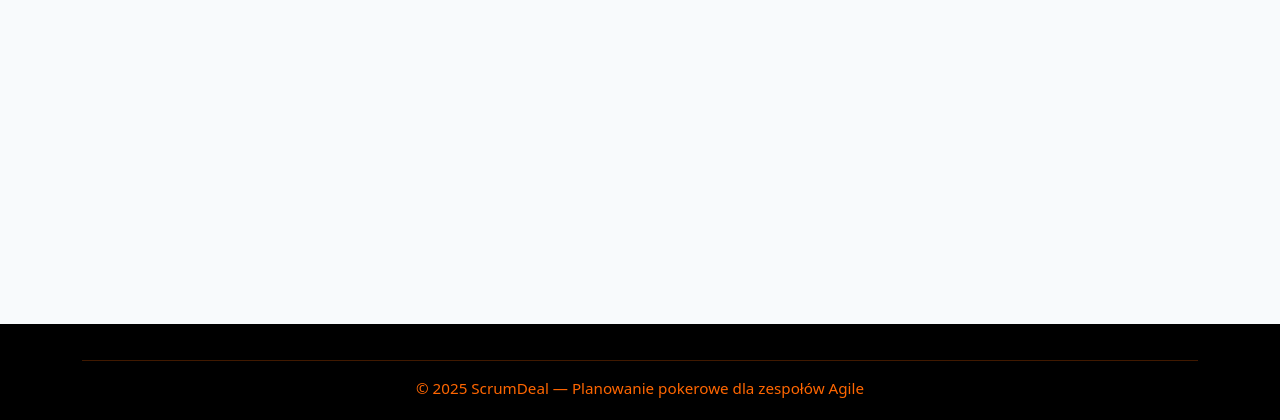
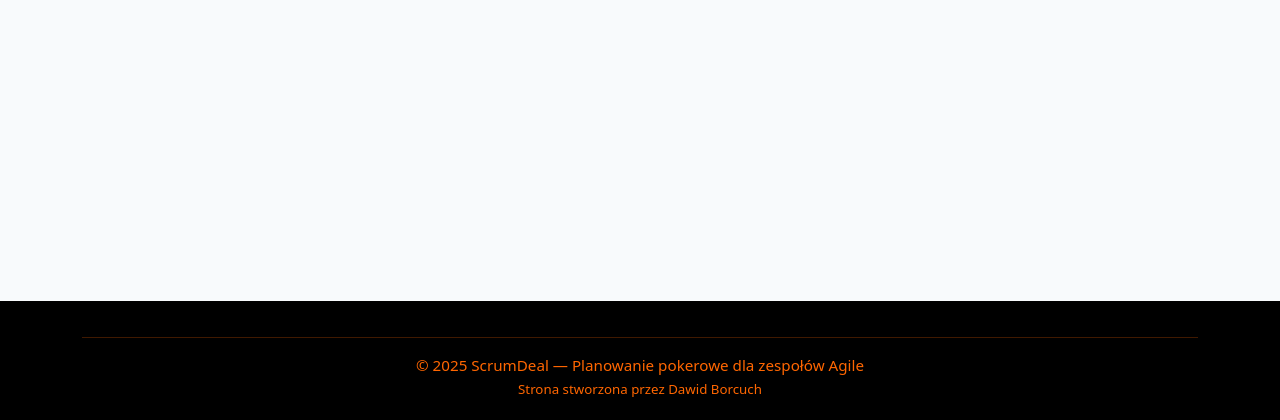
Before and after one commit to dawidborcuch/scrum_deal, a Django app: template poker/templates/poker/base.html in a window 1280 px wide. Shown: the part 380-800 px from the top of the page. Run offline with Django 5.2, Linux system fonts and the light colour scheme; the template is opened without the code that fills it, so the values that code supplies are empty.

Commit message:
Dodano informację o autorze w stopce i rozszerzono README o instrukcje wdrożenia

```diff
--- a/poker/templates/poker/base.html
+++ b/poker/templates/poker/base.html
@@ -288,6 +288,8 @@
     <div class="container">
         <hr style="border-color: #FF6600;">
         <span>&copy; {{ now|default:2025 }} ScrumDeal &mdash; Planowanie pokerowe dla zespołów Agile</span>
+        <br>
+        <small>Strona stworzona przez <a href="https://www.linkedin.com/in/dawidborcuch/" target="_blank" style="color: #FF6600; text-decoration: none;">Dawid Borcuch</a></small>
     </div>
 </footer>
 <script src="https://cdn.jsdelivr.net/npm/bootstrap@5.3.0/dist/js/bootstrap.bundle.min.js"></script>
```
Also changed, not shown: README.md, 1 other file.
